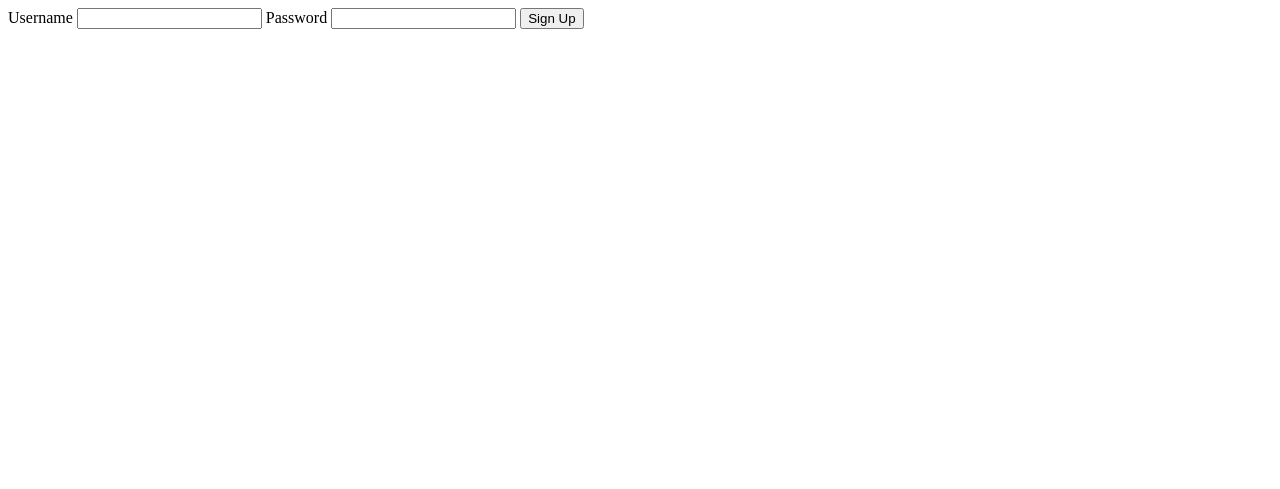
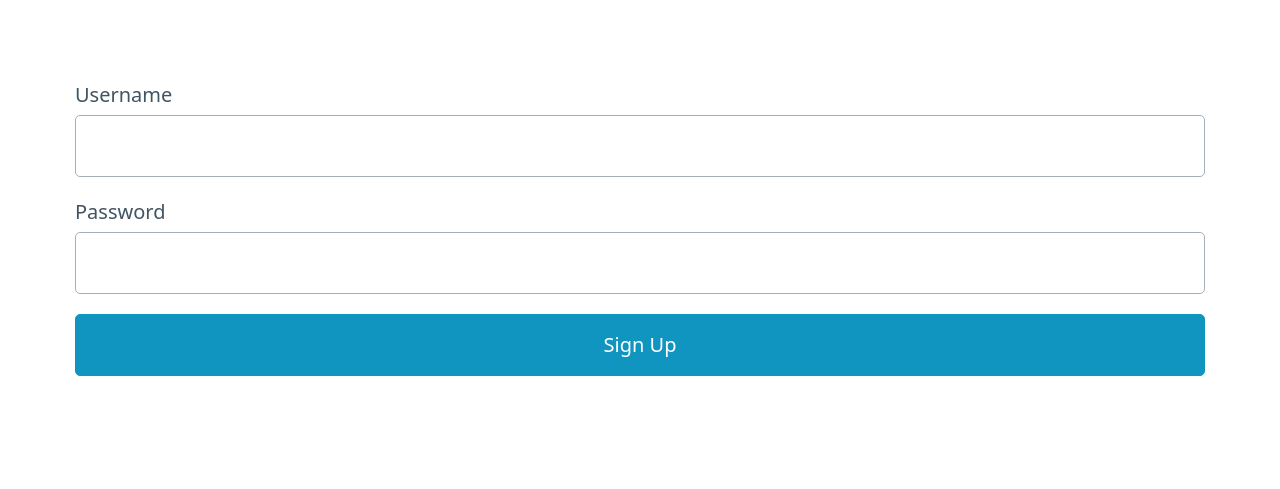
Before and after one commit to DanielRendon1020/sql-injection-activity, a website: page index.html in a window 1280 px wide. Drawn offline with nearby package versions, Linux system fonts and the light colour scheme.

Commit message:
pico css

```diff
--- a/index.html
+++ b/index.html
@@ -5,10 +5,11 @@
     <meta charset="UTF-8">
     <meta name="viewport" content="width=device-width, initial-scale=1.0">
     <title>Document</title>
-    <link rel="stylesheet" href="style.css">
+    <link rel="stylesheet" href="https://cdn.jsdelivr.net/npm/@picocss/pico@1/css/pico.min.css">
 </head>
 
 <body>
+    <main class="container">
         <form action="/login" method="post">
             <div class="container">
                 <label for="username">Username</label>
@@ -18,13 +19,14 @@
                 <button type="submit">Sign Up</button>
             </div>
             <script>
-            if(document.location.hash === '#unauthorized') {
+                if (document.location.hash === '#unauthorized') {
                     document.write('<div class="unauthorized">Invalid Username or Password</div>');
-            } else if(document.location.hash === '#error') {
+                } else if (document.location.hash === '#error') {
                     document.write('<div class="error">An error has occured</div>');
                 }
             </script>
         </form>
+    </main>
 </body>
 
 </html>
```
Also changed, not shown: style.css (deleted). Lines whose indentation alone changed are shown as unchanged.
